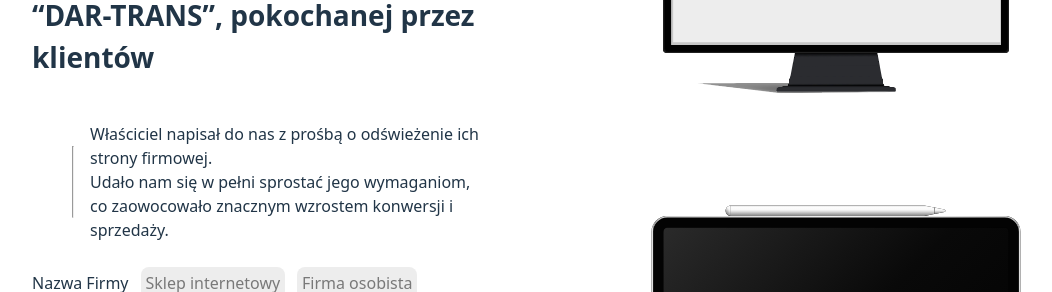
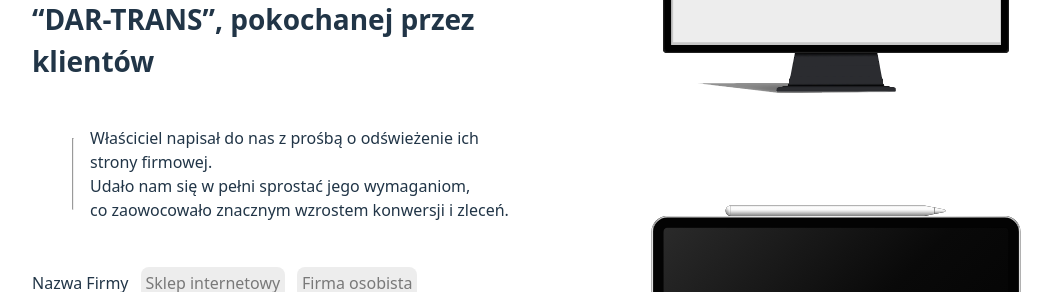
Before and after one commit to ZK-Developement/ZK-Dev-Web, a React (Vite) app: page / in a window 1280 px wide. Shown: the part 1520-1812 px from the top of the page, without its empty margins (72-1124 px from the left). Built offline with nearby package versions, Linux system fonts and the light colour scheme.

Commit message:
Update main.jsx

```diff
--- a/src/components/main.jsx
+++ b/src/components/main.jsx
@@ -126,7 +126,7 @@
                             <hr className="companyline"></hr>
                             <p className="text">Właściciel napisał do nas z prośbą o odświeżenie ich strony firmowej.<br />
                                                 Udało nam się w pełni sprostać jego wymaganiom,<br />
-                                                co zaowocowało znacznym wzrostem konwersji i sprzedaży.</p>
+                                                co zaowocowało znacznym wzrostem konwersji i zleceń.</p>
                             </div>
                         </div>
                         <div className="prawoc">
```
